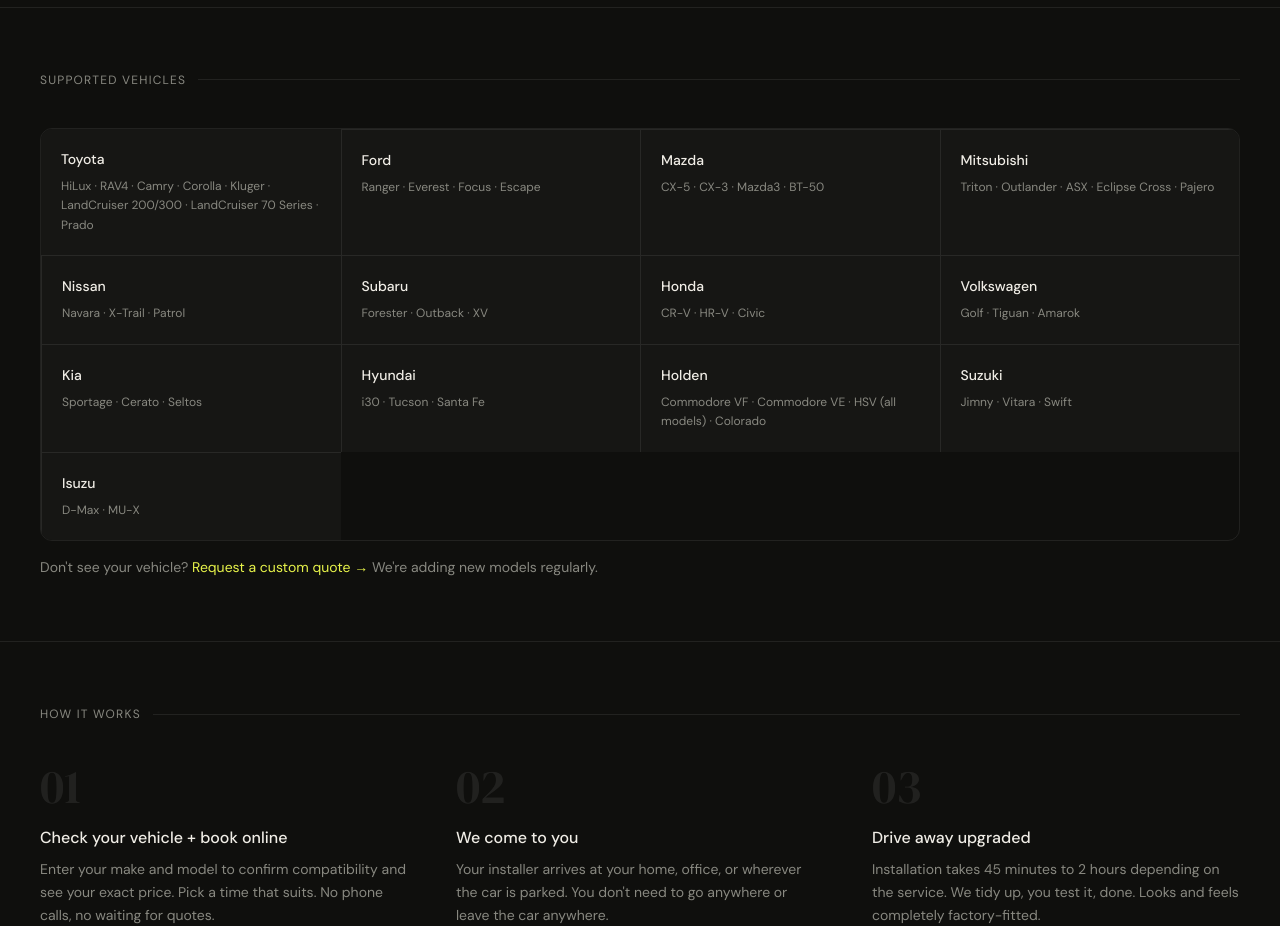
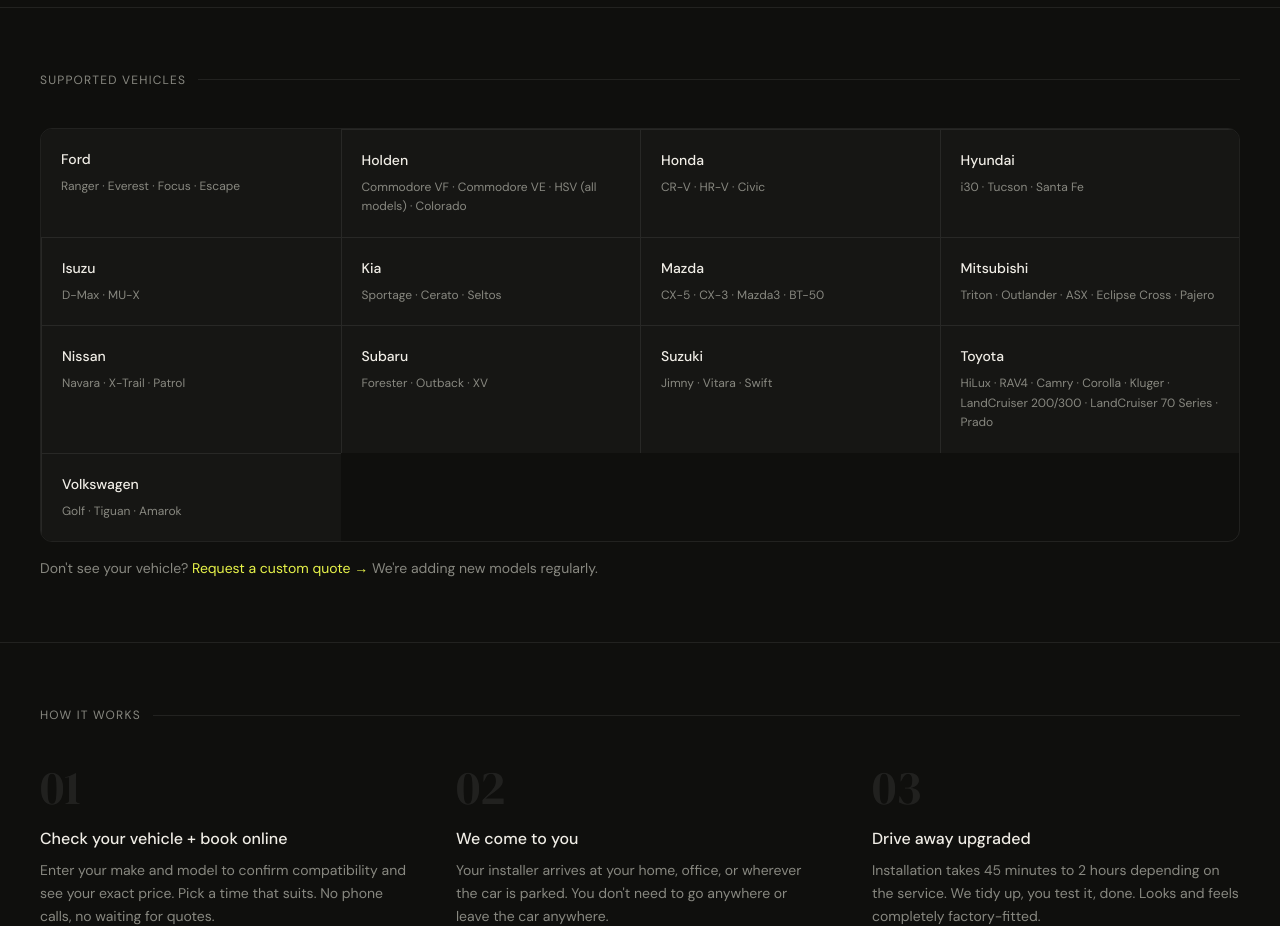
Before and after one commit to plusxAU/upfit, a Next.js app: page / in a window 1280 px wide. Shown: the part 1820-2746 px from the top of the page. Built offline with nearby package versions, Linux system fonts and the light colour scheme.

Commit message:
sort vehicles alphabetically by make

```diff
--- a/app/vehicles/page.tsx
+++ b/app/vehicles/page.tsx
@@ -30,7 +30,7 @@
 
       <section className="px-10 py-16 border-b border-white/[0.08]">
         <div className="grid grid-cols-2 gap-4">
-          {vehicles.map((brand) => (
+          {[...vehicles].sort((a, b) => a.name.localeCompare(b.name)).map((brand) => (
             <Link
               key={brand.slug}
               href={`/vehicles/${brand.slug}`}
--- a/components/Vehicles.tsx
+++ b/components/Vehicles.tsx
@@ -7,7 +7,7 @@
       <p className="section-label">Supported vehicles</p>
 
       <div className="grid grid-cols-4 divide-x divide-y divide-white/[0.08] border border-white/[0.08] rounded-xl overflow-hidden">
-        {vehicles.map((brand) => (
+        {[...vehicles].sort((a, b) => a.name.localeCompare(b.name)).map((brand) => (
           <div key={brand.slug} className="bg-bg-2 p-5 hover:bg-bg-3 transition-colors">
             <Link href={`/vehicles/${brand.slug}`}>
               <p className="text-sm font-medium text-upfit-text mb-2 hover:text-accent transition-colors">
```
